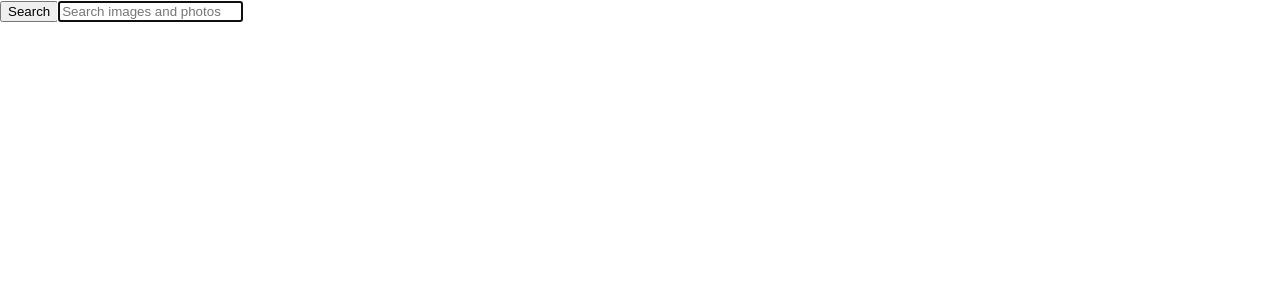
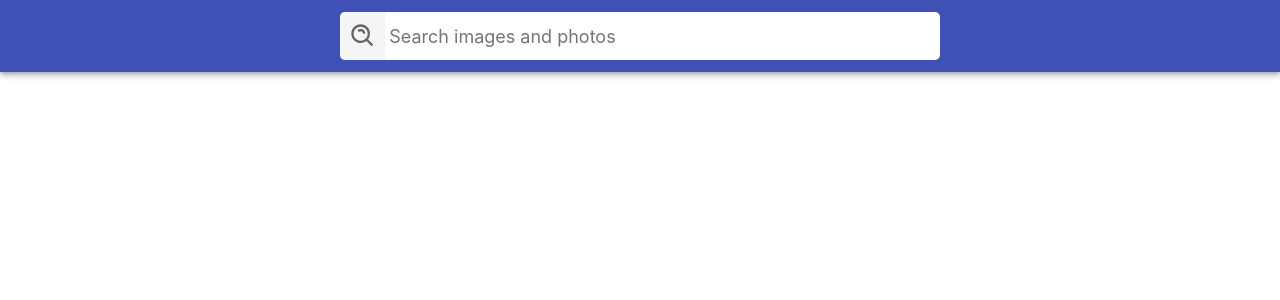
Before and after one commit to statsenkoin/goit-react-hw-03-image-finder, a React (Create React App) app: page / in a window 1280 px wide. Shown: the top 300 px of the page. Built offline with nearby package versions, Linux system fonts and the light colour scheme.

Commit message:
Feature/ style SearchBar

```diff
--- a/src/components/Searchbar/Searchbar.jsx
+++ b/src/components/Searchbar/Searchbar.jsx
@@ -1,42 +1,31 @@
 import React from 'react';
-import PropTypes from 'prop-types';
-import { Formik, Form, Field } from 'formik';
+// import PropTypes from 'prop-types';
+import { Formik } from 'formik';
+import {
+  Header,
+  SearchForm,
+  SearchButton,
+  SearchInput,
+} from './Searchbar.styled';
+import { BiSearchAlt } from 'react-icons/bi';
 
 export const Searchbar = () => {
   return (
-    <header>
+    <Header>
       <Formik initialValues={{ input: '' }} onSubmit={(values, actions) => {}}>
-        <Form>
-          <button type="submit">
-            <span>Search</span>
-          </button>
-          <Field
+        <SearchForm>
+          <SearchButton type="submit">
+            <BiSearchAlt />
+          </SearchButton>
+          <SearchInput
             type="text"
             name="input"
             autoComplete="off"
             autoFocus
             placeholder="Search images and photos"
-          ></Field>
-        </Form>
+          ></SearchInput>
+        </SearchForm>
       </Formik>
-    </header>
+    </Header>
   );
-
-  //   return (
-  //     <header className="searchbar">
-  //       <form className="form">
-  //         <button type="submit" className="button">
-  //           <span className="button-label">Search</span>
-  //         </button>
-
-  //         <input
-  //           className="input"
-  //           type="text"
-  //           autoComplete="off"
-  //           autoFocus
-  //           placeholder="Search images and photos"
-  //         />
-  //       </form>
-  //     </header>
-  //   );
 };
--- a/src/components/Searchbar/Searchbar.styled.jsx
+++ b/src/components/Searchbar/Searchbar.styled.jsx
@@ -0,0 +1,69 @@
+import styled from 'styled-components';
+import { Form, Field } from 'formik';
+
+export const Header = styled.header`
+  top: 0;
+  left: 0;
+  position: sticky;
+  z-index: 1100;
+  display: flex;
+  justify-content: center;
+  align-items: center;
+  min-height: 64px;
+  padding-right: 24px;
+  padding-left: 24px;
+  padding-top: 12px;
+  padding-bottom: 12px;
+  color: #fff;
+  background-color: #3f51b5;
+  box-shadow: 0px 2px 4px -1px rgba(0, 0, 0, 0.2),
+    0px 4px 5px 0px rgba(0, 0, 0, 0.14), 0px 1px 10px 0px rgba(0, 0, 0, 0.12);
+`;
+
+export const SearchForm = styled(Form)`
+  display: flex;
+  align-items: center;
+  width: 100%;
+  max-width: 600px;
+  background-color: #fff;
+  border-radius: 5px;
+  overflow: hidden;
+`;
+
+export const SearchButton = styled.button`
+  display: flex;
+  justify-content: center;
+  align-items: center;
+  width: 48px;
+  height: 48px;
+  border: 0;
+  background-size: 40%;
+  background-repeat: no-repeat;
+  background-position: center;
+  opacity: 0.6;
+  transition: opacity 250ms cubic-bezier(0.4, 0, 0.2, 1);
+  cursor: pointer;
+  outline: none;
+
+  font-size: 28px;
+
+  &:hover {
+    opacity: 1;
+  }
+`;
+
+export const SearchInput = styled(Field)`
+  display: inline-block;
+  width: 100%;
+  font: inherit;
+  font-size: 18px;
+  border: none;
+  outline: none;
+  padding-left: 4px;
+  padding-right: 4px;
+
+  &::placeholder {
+    font: inherit;
+    font-size: 18px;
+  }
+`;
```
